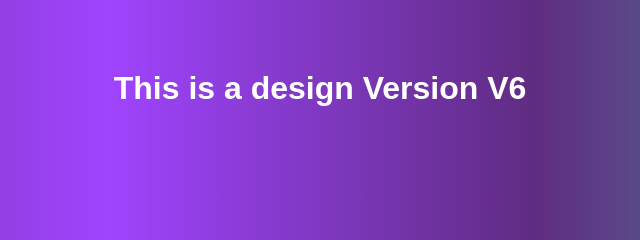
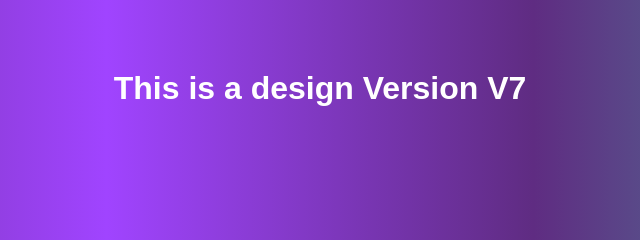
Before and after one commit to Piyush1289/myrepo, a plain HTML site: page index.html in a window 1280 px wide. Shown: the part 312-552 px from the top of the page, 320-960 px from the left. Drawn offline with Linux system fonts and the light colour scheme.

Commit message:
changed version to 7

```diff
--- a/index.html
+++ b/index.html
@@ -10,7 +10,7 @@
 </head>
 
 <body>
-    <h1>This is a design Version V6</h1>
+    <h1>This is a design Version V7</h1>
 </body>
 
 </html>
```
